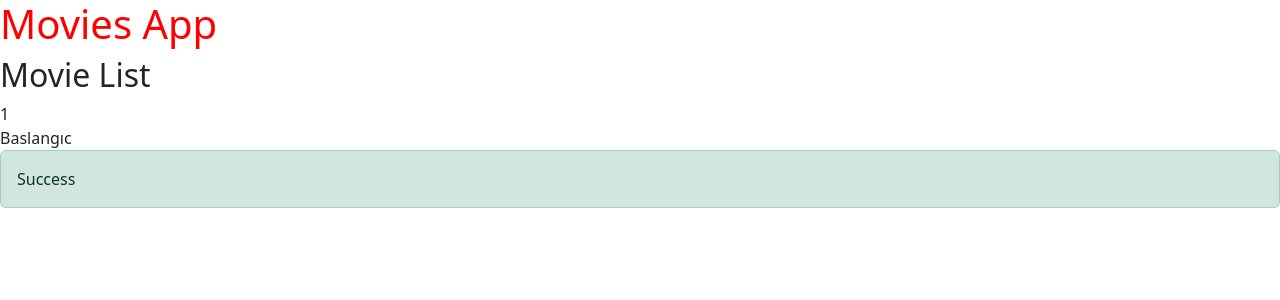
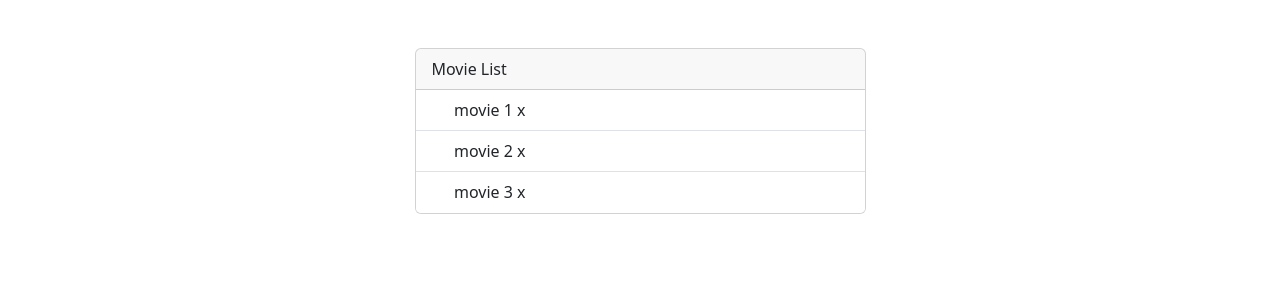
Before and after one commit to inanguclu/MovieApp, an Angular app: page / in a window 1280 px wide. Shown: the top 300 px of the page. Built offline with nearby package versions, Linux system fonts and the light colour scheme.

Commit message:
directives

```diff
--- a/src/app/app.component.html
+++ b/src/app/app.component.html
@@ -1,5 +1,7 @@
-<h1>Movies App</h1>
-<movies></movies>
-<div class="alert alert-success">
-    Success
+<div class="container">
+    <div class="row justify-content-center">
+        <div class="col-md-5 mt-5">
+            <movies></movies>
+        </div>
+    </div>
 </div>
--- /dev/null
+++ b/src/app/movie.datasource.ts
@@ -0,0 +1,8 @@
+import { Movie } from "./movie";
+
+
+export const Movies:Movie[]=[
+    {id:1,name:"movie 1"},
+    {id:2,name:"movie 2"},
+    {id:3,name:"movie 3"}
+];
--- a/src/app/movies/movies.component.html
+++ b/src/app/movies/movies.component.html
@@ -1,4 +1,11 @@
-<h2>{{getTitle()}}</h2>
-
-<div>{{movie.id}}</div>
-<div>{{movie.name}}</div>
+<div class="card">
+    <div class="card-header">
+        {{title}}
+    </div>
+    <ul class="list-group list-group-flush">
+        <li *ngFor="let movie of movies" class="list-group-item">
+            <span class="badge badge-primary">{{movie.id}}</span>{{movie.name}}
+            <span class="close">x</span>
+        </li>
+    </ul>
+</div>
--- a/src/app/movies/movies.component.ts
+++ b/src/app/movies/movies.component.ts
@@ -1,5 +1,5 @@
 import { Component } from "@angular/core";
-import { Movie } from "../movie";
+import{Movies} from "../movie.datasource"
 
 @Component({
     selector:'movies',
@@ -8,15 +8,7 @@
     })
 export class MoviesComponent{
     title='Movie List'
-
-    movie: Movie={
-        id: 1,
-        name:'Baslangıc'
-    }
+    movies=Movies;
 
 
-    getTitle(){
-        return this.title
-    }
-
 }
```
